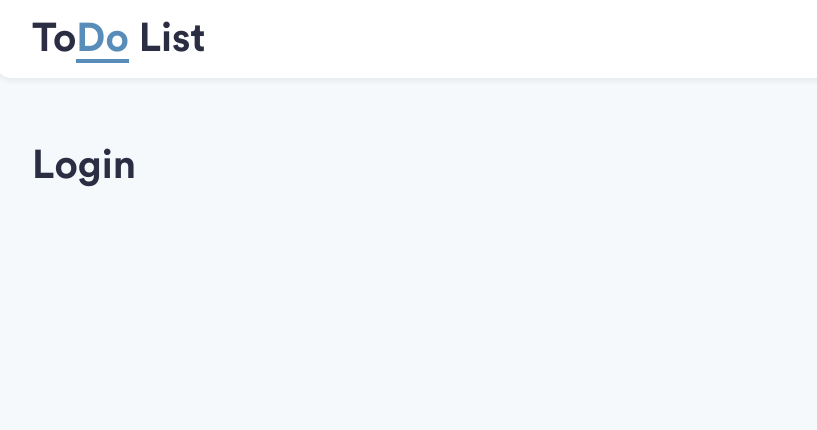
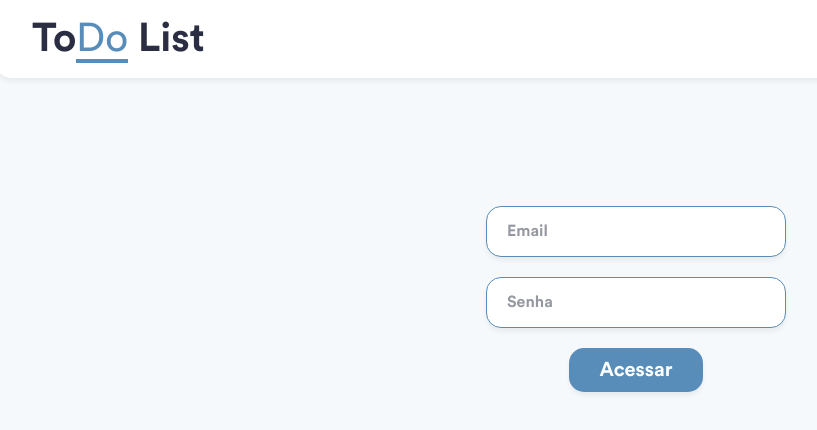
Before and after one commit to tulioac/codexTodo-frontend, a React (Create React App) app: page /#/login in a window 1280 px wide. Shown: the top 430 px of the page, without its empty margins (4-821 px from the left). Built offline with nearby package versions, Linux system fonts and the light colour scheme.

Commit message:
Tela de login

```diff
--- a/src/components/header/index.jsx
+++ b/src/components/header/index.jsx
@@ -1,11 +1,14 @@
 import React from 'react';
 import './styles.css';
 
+import { Link } from 'react-router-dom';
 export default props => {
 
   const titulo = <h1>To<span class="sublinhado espesso">Do</span> List</h1>
 
   return <header>
-    {titulo}
+    <Link to='/'>
+      {titulo}
+    </Link>
   </header>
 }
--- a/src/components/login/index.jsx
+++ b/src/components/login/index.jsx
@@ -1,3 +1,8 @@
-import React from 'react';
+import React, { Fragment } from 'react';
 
-export default props => <h1>Login</h1>
+export default props =>
+  <Fragment>
+    <input type="email" name="email" placeholder="Email" className="caixa" />
+    <input type="password" name="senha" placeholder="Senha" className="caixa" />
+    <button>Acessar</button>
+  </Fragment >
--- a/src/components/welcome/index.jsx
+++ b/src/components/welcome/index.jsx
@@ -1,10 +1,11 @@
 import React from 'react';
+import { Link } from 'react-router-dom';
 
 export default props => {
-  const bemvindo = <p>Bem vindo ao gerenciador de tarefas da <span class="sublinhado">CodeX</span>.</p>;
+  const bemvindo = <p>Bem vindo ao gerenciador de tarefas da <a href="https://www.codexjr.com.br/" class="sublinhado" target="_blank" rel="noopener noreferrer">CodeX</a>.</p>;
 
-  const login = <a href="/">Acesse</a>;
-  const cadastro = <a href="/">Crie</a>;
+  const login = <Link to="/login">Acesse</Link>;
+  const cadastro = <Link to="/register">Crie</Link>;
 
   const acessar = <p>{login} sua conta ou {cadastro} uma para começar a utilizar!</p>;
 
--- a/src/styles.css
+++ b/src/styles.css
@@ -1,9 +1,11 @@
 :root {
   --primaria: #598DB9;
+  --primaria-escura: #3171A8;
   --escuro: #2B2E43;
   --vermelho: #E63946 ;
   --branco: #FAFAFA;
   --cinza: #5E6070;
+  --cinza-claro: #9597A1;
   --claro: #F6F9FC;
   --sombra: 0px 4px 4px rgba(0, 0, 0, 0.05);
   --icones: 0px 4px 4px rgba(0, 0, 0, 0.1);
@@ -41,10 +43,17 @@
   outline: 0;
   box-sizing: border-box;
   list-style-type: none;
+
+  font-family: 'CircularStd', 'Segoe UI', Tahoma, Geneva, Verdana, sans-serif;
+  font-weight: 300;
 }
 
 body {
   background-color: var(--claro);
+}
+
+h1 {
+  font-weight: 700;
 }
 
 p {
@@ -56,6 +65,7 @@ a {
   color: var(--escuro);
   text-decoration: none;
   font-weight: bold;
+  transition: color 0.2s ease-in-out;
 }
 
 a:hover {
@@ -63,7 +73,62 @@ a:hover {
 }
 
 #dashboard {
-  padding: 5% 36px;
+  padding: 10% 36px;
+  display: flex;
+  flex-direction: column;
+  align-items: center;
+  width: 100%;
+}
+
+input {
+  font-size: 0.8rem;
+  color: var(--escuro);
+  font-weight: bold;
+  min-width: 300px;
+}
+
+::placeholder {
+  color: var(--cinza-claro);
+  font-size: 0.8rem;
+  font-weight: 700;
+}
+
+::selection {
+  color: #fff;
+  background-color: var(--primaria);
+}
+
+input:-webkit-autofill,
+input:-webkit-autofill:hover,
+input:-webkit-autofill:focus,
+input:-webkit-autofill:active  {
+  -webkit-box-shadow: 0 0 0 30px white inset !important;
+}
+
+button {
+  background-color: var(--primaria);
+  border: none;
+  color: #fff;
+  cursor: pointer;
+  font-size: 1rem;
+  font-weight: 700;
+  padding: 10px 30px;
+  border-radius: 15px;
+  max-width: 250px;
+  box-shadow: var(--sombra);
+}
+
+button:hover {
+  background-color: var(--primaria-escura);
+}
+
+.caixa {
+  background-color: #fff;
+  border: 1px solid var(--primaria);
+  border-radius: 15px;
+  box-shadow: var(--sombra);
+  padding: 15px 20px 15px 20px;
+  margin-bottom: 20px;
 }
 
 .sublinhado {
```
